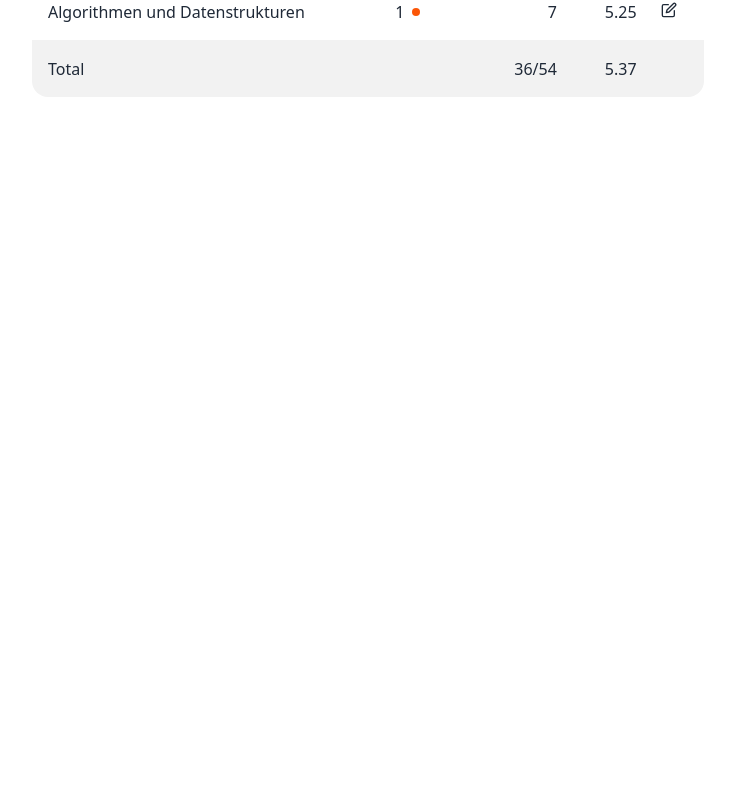
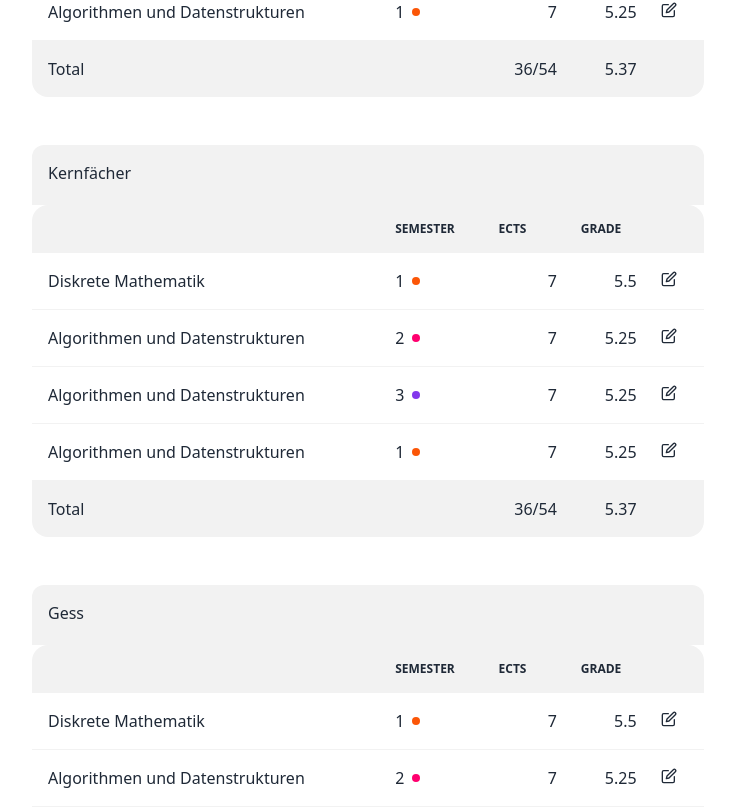
Before and after one commit to markbeep/Stupl, a React (Create React App) app in the folder frontend/: page / in a window 1280 px wide. Shown: the part 1149-1960 px from the top of the page, without its empty margins (272-1007 px from the left). Before the commit the page ends 1294 px from the top, so only its background shows below. Built offline with nearby package versions, Linux system fonts and the light colour scheme.

Commit message:
Add hover

```diff
--- a/frontend/src/data/index.tsx
+++ b/frontend/src/data/index.tsx
@@ -52,11 +52,25 @@ export const subjectGroups: SubjectGroup[] = [
   {
     name: "Basisjahr",
     data: subjectTableRowData,
-    information: "Kacke",
+    information:
+      "Courses usually done in first year They're split into two block exams. (All other courses have to be passed individually)",
   },
   {
     name: "Grundlagenfächer",
     data: subjectTableRowData,
-    information: "noch mehr kacke",
+    information:
+      "Courses usually done in second year. Requirements: All courses need to be taken, but only seven of eight have to be passed. If you don't pass all, you need to take an additional core subject instead.",
+  },
+  {
+    name: "Kernfächer",
+    data: subjectTableRowData,
+    information:
+      "Courses usually done in second year. Requirements: At least four courses need to be taken. You can also take more.",
+  },
+  {
+    name: "Gess",
+    data: subjectTableRowData,
+    information:
+      "Courses"
   },
 ];
--- a/frontend/src/pages/HomePage.tsx
+++ b/frontend/src/pages/HomePage.tsx
@@ -45,7 +45,9 @@ const SubjectGroupCollapsible = ({
     <Collapsible
       headerBuilder={(collapsed) => (
         <div className="flex justify-between">
-          <h3>{subjectGroup.name}</h3>
+          <div className="tooltip" data-tip={subjectGroup.information}>
+            <h3>{subjectGroup.name}</h3>
+          </div>
           <div className="flex">
             {collapsed && <p className="mr-8">37/54</p>}
             {collapsed && <p className="mr-2">5.37</p>}
--- a/frontend/src/pages/konsti.tsx
+++ b/frontend/src/pages/konsti.tsx
@@ -2,20 +2,17 @@ import { useState } from "react";
 
 export const Konsti = () => {
   return (
-    <div>
-      <SearchBar></SearchBar>
-      <SearchBar2></SearchBar2>
+    <div className="tooltip mt-10" data-tip="hello">
+      <button className="btn" mt-10>
+        Hover me
+      </button>
     </div>
   );
 };
 
 const SearchBar = () => {
   return (
-    <input
-      type="text"
-      placeholder="Search"
-      className="input w-full max-w-xs"
-    />
+    <input type="text" placeholder="Search" className="input w-full max-w-xs" />
   );
 };
 
@@ -58,6 +55,5 @@ export const SearchBar2 = () => {
         </p>
       ))}
     </>
-
   );
 };
```
